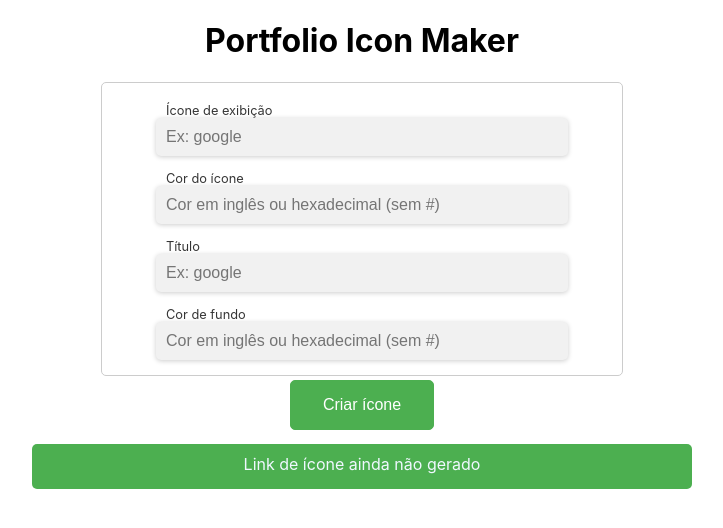
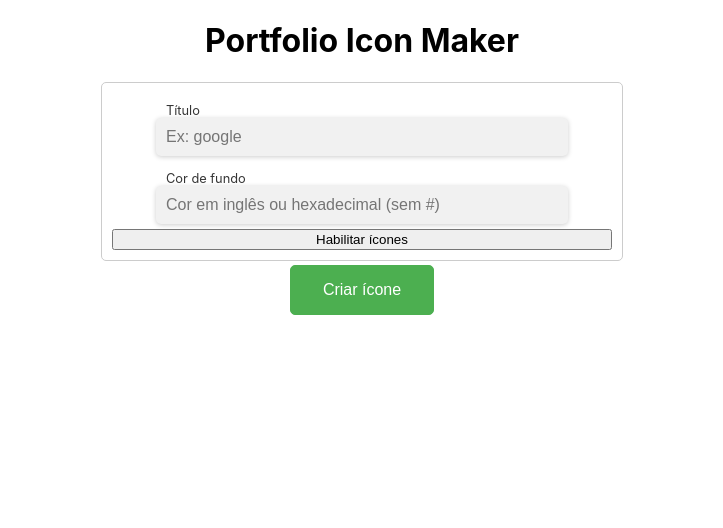
Before and after one commit to vinigofr/portfolio-icon, a React (Create React App) app: page / in a window 1280 px wide. Shown: the top 528 px of the page, without its empty margins (278-1001 px from the left). Built offline with nearby package versions, Linux system fonts and the light colour scheme.

Commit message:
Corrige bug de renderização de input

```diff
--- a/src/Components/AccessLink.jsx
+++ b/src/Components/AccessLink.jsx
@@ -3,29 +3,13 @@ import AppContext from '../ContextAPI/AppContext';
 import generateLink from '../Utils/generateLink';
 // import '../Styles/IconMessage.css';
 import LinkAccess from './LinkAccess';
-import styled from 'styled-components';
 
 function AccessLink() {
   const { params, firstTime } = React.useContext(AppContext);
   const readyURL = generateLink(params);
 
-  const Message = styled.p`
-    height: 50px;
-    color: aliceblue;
-    text-align: center;
-    padding: 10px;
-    max-height: 25px;
-    max-width: 50%;
-    margin: 10px auto;
-    background-color: #4CAF50;
-    border-radius: 5px;
-    cursor: not-allowed;
-  `;
-
   return (
-    firstTime ?
-      <Message>Link de ícone ainda não gerado</Message>:
-      <LinkAccess readyURL={readyURL} title={params.title} />
+    !firstTime && <LinkAccess readyURL={readyURL} title={params.title} />
   )
 }
 
--- /dev/null
+++ b/src/Components/IconInputs.jsx
@@ -0,0 +1,64 @@
+import React from 'react';
+import styled from 'styled-components';
+
+
+const FormInput = styled.input`
+  &:disabled {
+    // background-color: #f5f5f5;
+    opacity: 0.5;
+    cursor: not-allowed;
+  }
+`;
+
+function IconInputs(props) {
+  const { inputParams } = props;
+  const [disabledInput, setDisabledInput] = React.useState(true);
+
+  const manageIconColorInput = async (e) => {
+    const { value } = e.target;
+
+    if(value === '') {
+      setDisabledInput(true);
+    } else {
+      setDisabledInput(false);
+    }
+  };
+
+  return (
+    <>
+      <label className="inputLabel" htmlFor="icon">
+        <span className='inputTitle'>
+          Ícone de exibição
+        </span>
+        <FormInput
+          className="input"
+          onChange={ (e) => manageIconColorInput(e) }
+          type="text"
+          name="icon"
+          id="icon"
+          placeholder="Ex: google"
+          value={inputParams.icon}
+          autoComplete="off"
+        />
+      </label>
+
+      <label className="inputLabel" htmlFor="logoColor">
+        <span className='inputTitle'>
+          Cor do ícone
+        </span>
+      <FormInput
+        className="input"
+        type="text"
+        name="logoColor"
+        id="logoColor"
+        placeholder="Cor em inglês ou hexadecimal (sem #)"
+        value={inputParams.logoColor}
+        autoComplete="off"
+        disabled={disabledInput}
+      />
+      </label>
+    </>
+  );
+}
+
+export default IconInputs;
--- a/src/Components/inputs/FormInput.jsx
+++ b/src/Components/inputs/FormInput.jsx
@@ -2,6 +2,7 @@ import React from 'react';
 import '../../Styles/FormInput.css';
 import '../../Styles/Button.css';
 import AppContext from '../../ContextAPI/AppContext';
+import IconInputs from '../IconInputs';
 
 const FormInput = function () {
   const { setParams, setFirstTime } =  React.useContext(AppContext);
@@ -14,18 +15,23 @@ const FormInput = function () {
   });
 
   const [filled, setFilled] = React.useState(false);
+  const [editableIcon, setEditableIcon] = React.useState(false);
 
   const handleChange = (event) => {
     const { name, value } = event.target;
     setInputParams({ ...inputParams, [name]: value });
   };
 
+  const iconInput = inputParams.icon;
+  React.useEffect(() => {
+    if(iconInput === '') setInputParams({ ...inputParams, logoColor: '' });
+  } , [iconInput]);
+
   const sendParams = () => {
     if (
-      !inputParams.title     ||
-      !inputParams.backgColor||
-      !inputParams.icon      ||
-      !inputParams.logoColor) {
+      !inputParams.title      ||
+      !inputParams.backgColor ||
+      (!inputParams.icon && editableIcon)) {
       setFilled(true);
       setTimeout(() => {
         setFilled(false);
@@ -42,39 +48,23 @@ const FormInput = function () {
     }
   };
 
+  const IconFormFunction = () => {
+    setEditableIcon(!editableIcon);
+
+    if (!editableIcon) {
+      setInputParams({
+        ...inputParams,
+        icon: '',
+        logoColor: ''
+      });
+    };
+  };
+
   const style = { boxShadow: '0 0 1px 1px red' }
 
   return (
     <>
     <form onChange={ (e) => handleChange(e)} className="formInput">
-    <label className="inputLabel" htmlFor="icon">
-        <span className='inputTitle'>Ícone de exibição</span>
-        <input
-          { ...filled && !inputParams.icon ? { style } : null }
-          className="input"
-          type="text"
-          name="icon"
-          id="icon"
-          placeholder="Ex: google"
-          readOnly={false}
-          value={inputParams.icon}
-        />
-      </label>
-
-      <label className="inputLabel" htmlFor="logoColor">
-        <span className='inputTitle'>Cor do ícone</span>
-      <input
-        { ...filled && !inputParams.logoColor ? { style } : null }
-        className="input"
-        type="text"
-        name="logoColor"
-        id="logoColor"
-        placeholder="Cor em inglês ou hexadecimal (sem #)"
-        readOnly={false}
-        value={inputParams.logoColor}
-      />
-      </label>
-
       <label className="inputLabel" htmlFor="title">
         <span className='inputTitle'>Título</span>
         <input
@@ -88,8 +78,6 @@ const FormInput = function () {
           value={inputParams.title}
         />
       </label>
-
-
       <label className="inputLabel" htmlFor="backgColor">
         <span className='inputTitle'>Cor de fundo</span>
         <input
@@ -103,6 +91,18 @@ const FormInput = function () {
           value={inputParams.backgColor}
         />
       </label>
+      {
+        editableIcon &&
+        <IconInputs
+          inputParams={ inputParams }
+          setInputParams={ setInputParams }
+        />
+      }
+      <button
+        type="button"
+        onClick={ () => IconFormFunction() }>
+         {`${ editableIcon ? 'Desabilitar' : 'Habilitar' }`} ícones
+      </button>
     </form>
     <button
         type="button"
```
